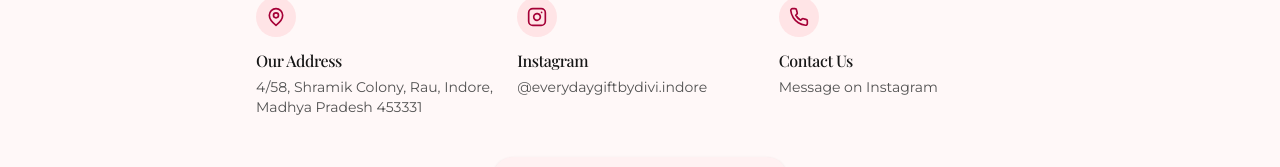
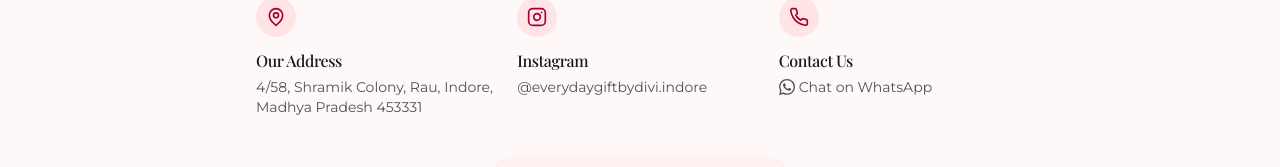
Before and after one commit to giftsbydivi/gifts-by-divi, a Next.js app: page / in a window 1280 px wide. Shown: the part 2653-2820 px from the top of the page. Built offline with nearby package versions, Linux system fonts and the light colour scheme; a web font is replaced by a local one.

Commit message:
udpate footer whatsapp message

```diff
--- a/src/components/footer.tsx
+++ b/src/components/footer.tsx
@@ -90,12 +90,21 @@
               </div>
               <h3 className="mt-3 font-medium text-neutral-900">Contact Us</h3>
               <a
-                href="https://www.instagram.com/everydaygiftbydivi.indore"
+                href="https://wa.me/919926860660"
                 target="_blank"
                 rel="noopener noreferrer"
-                className="mt-1 text-sm text-neutral-600 transition-colors hover:text-rose-600"
+                className="mt-1 flex items-center gap-1 text-sm text-neutral-600 transition-colors hover:text-rose-600"
               >
-                Message on Instagram
+                <svg
+                  width="16"
+                  height="16"
+                  viewBox="0 0 24 24"
+                  fill="currentColor"
+                  aria-hidden="true"
+                >
+                  <path d="M17.472 14.382c-.297-.149-1.758-.867-2.03-.967-.273-.099-.471-.148-.67.15-.197.297-.767.966-.94 1.164-.173.199-.347.223-.644.075-.297-.15-1.255-.463-2.39-1.475-.883-.788-1.48-1.761-1.653-2.059-.173-.297-.018-.458.13-.606.134-.133.298-.347.446-.52.149-.174.198-.298.298-.497.099-.198.05-.371-.025-.52-.075-.149-.669-1.612-.916-2.207-.242-.579-.487-.5-.669-.51-.173-.008-.371-.01-.57-.01-.198 0-.52.074-.792.372-.272.297-1.04 1.016-1.04 2.479 0 1.462 1.065 2.875 1.213 3.074.149.198 2.096 3.2 5.077 4.487.709.306 1.262.489 1.694.625.712.227 1.36.195 1.871.118.571-.085 1.758-.719 2.006-1.413.248-.694.248-1.289.173-1.413-.074-.124-.272-.198-.57-.347m-5.421 7.403h-.004a9.87 9.87 0 01-5.031-1.378l-.361-.214-3.741.982.998-3.648-.235-.374a9.86 9.86 0 01-1.51-5.26c.001-5.45 4.436-9.884 9.888-9.884 2.64 0 5.122 1.03 6.988 2.898a9.825 9.825 0 012.893 6.994c-.003 5.45-4.437 9.884-9.885 9.884m8.413-18.297A11.815 11.815 0 0012.05 0C5.495 0 .16 5.335.157 11.892c0 2.096.547 4.142 1.588 5.945L.057 24l6.305-1.654a11.882 11.882 0 005.683 1.448h.005c6.554 0 11.89-5.335 11.893-11.893a11.821 11.821 0 00-3.48-8.413Z" />
+                </svg>
+                Chat on WhatsApp
               </a>
             </div>
           </div>
```
